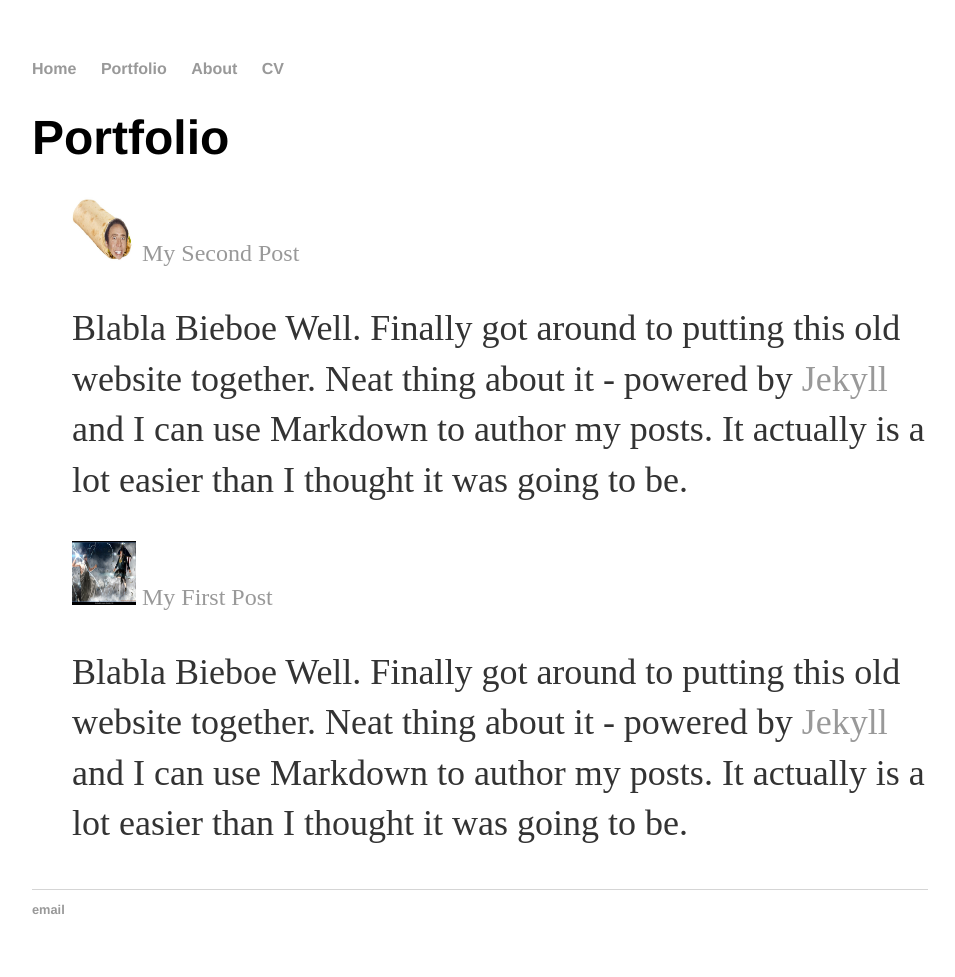
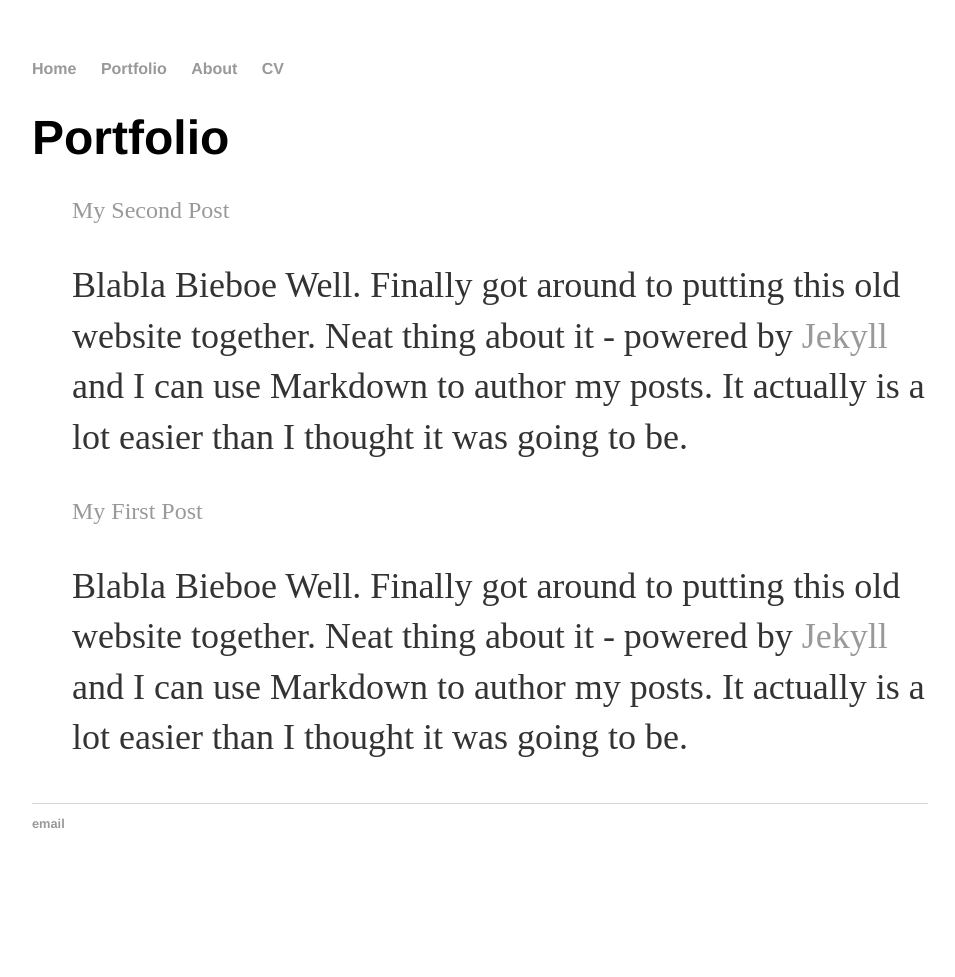
Before and after one commit to SanderHageman/sanderhageman.github.io, a Jekyll site: the page built from portfolio/index.html, in a window 1280 px wide. Shown: the whole page, without its empty margins (160-1115 px from the left). Built offline with Jekyll 4.4.1, drawn with Linux system fonts in a browser that asks for light colours; after the commit the page ends 900 px from its top, so only the background shows below that.

Commit message:
Temp remove thumbnail showing
Looks stupid, will reenable when I've found a solution

```diff
--- a/portfolio/index.html
+++ b/portfolio/index.html
@@ -10,11 +10,11 @@ title: Portfolio
 	<li>
 		<a href="{{ post.url }}" title="{{ post.title }}">
 
-			{% if post.thumbnail %}
+			<!-- {% if post.thumbnail %}
 				<img src= {{post.thumbnail}} style="width:64px;height:64px;">
 			{% else %}
 				<img src= "/assets/defaultThumb.jpg" style="width:64px;height:64px;">
-			{% endif %}
+			{% endif %} -->
 
 			{{ post.title }}
 		</a>
```
